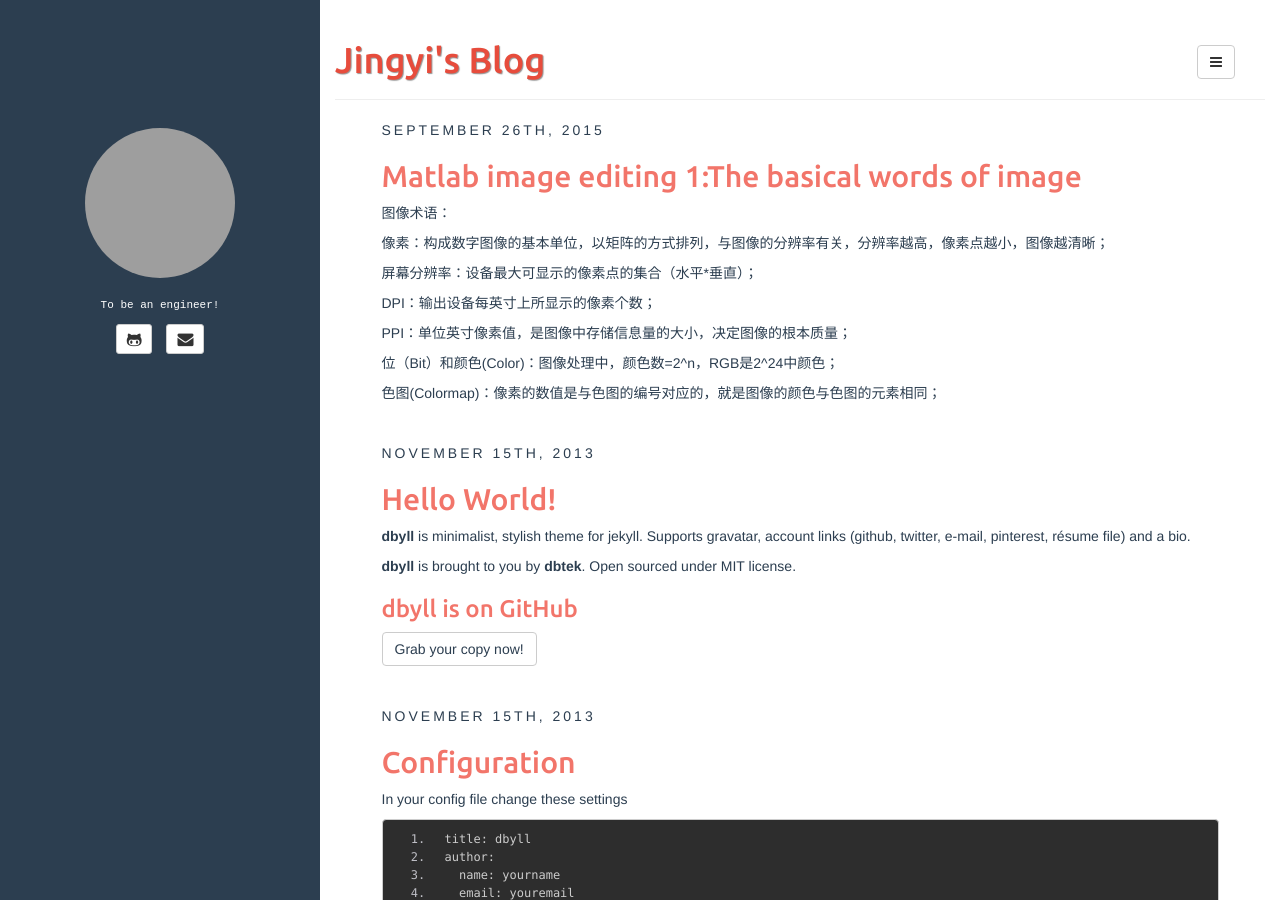
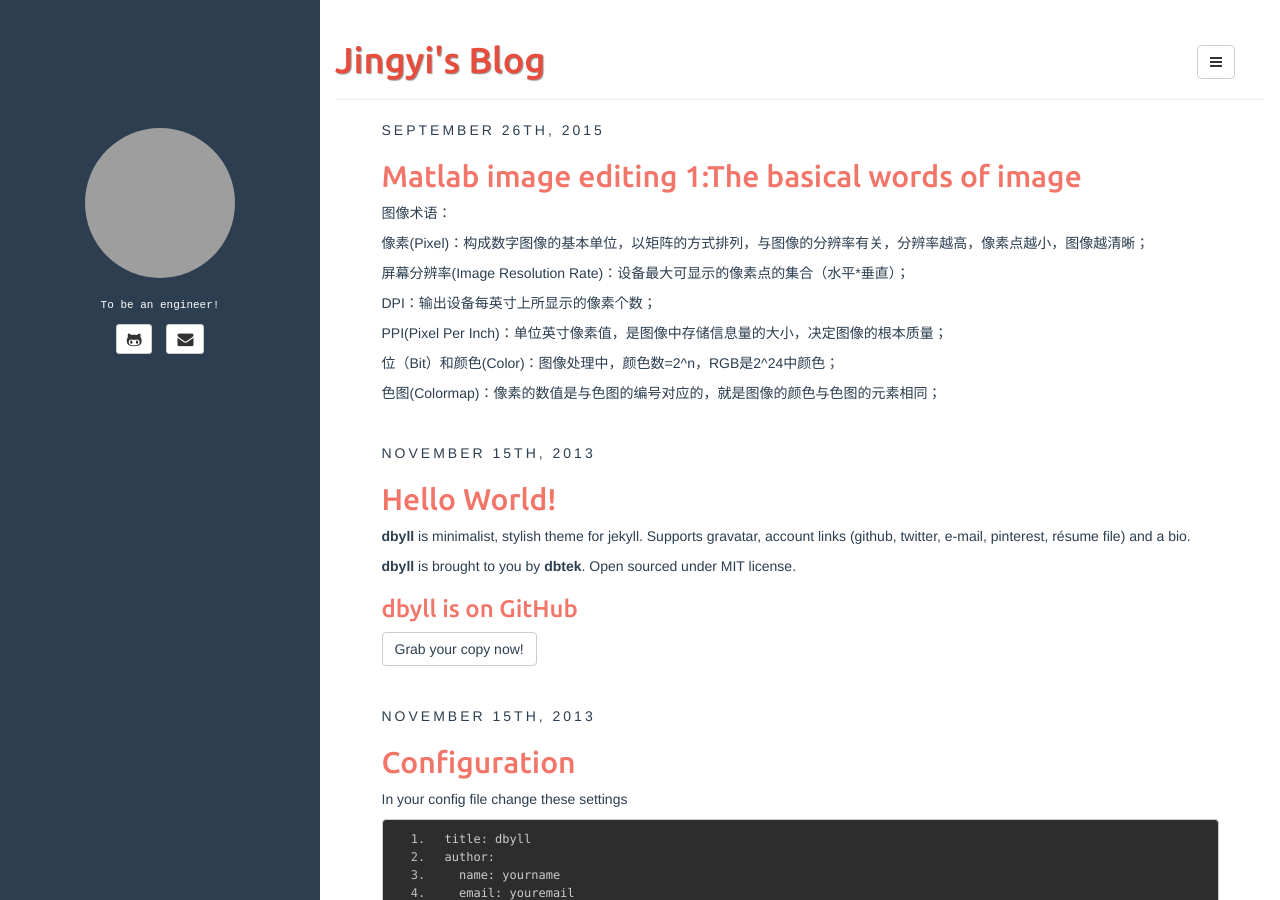
Before and after one commit to yangjingyi/yangjingyi.github.io, a Jekyll site: the page built from index.html, in a window 1280 px wide and 900 px high. Built offline with Jekyll 4.4.1, drawn with Linux system fonts in a browser that asks for light colours; nearby versions of some CDN libraries; the list of posts is cut into pages by our own code; grey boxes are pictures that could not be loaded.

Commit message:
Update 2015-09-26-Test.md

```diff
--- a/_posts/2015-09-26-Test.md
+++ b/_posts/2015-09-26-Test.md
@@ -7,13 +7,13 @@ fullview: true
 ---
 图像术语：
 
-像素：构成数字图像的基本单位，以矩阵的方式排列，与图像的分辨率有关，分辨率越高，像素点越小，图像越清晰；
+像素(Pixel)：构成数字图像的基本单位，以矩阵的方式排列，与图像的分辨率有关，分辨率越高，像素点越小，图像越清晰；
 
-屏幕分辨率：设备最大可显示的像素点的集合（水平*垂直）；
+屏幕分辨率(Image Resolution Rate)：设备最大可显示的像素点的集合（水平*垂直）；
 
 DPI：输出设备每英寸上所显示的像素个数；
 
-PPI：单位英寸像素值，是图像中存储信息量的大小，决定图像的根本质量；
+PPI(Pixel Per Inch)：单位英寸像素值，是图像中存储信息量的大小，决定图像的根本质量；
 
 位（Bit）和颜色(Color)：图像处理中，颜色数=2^n，RGB是2^24中颜色；
 
```
